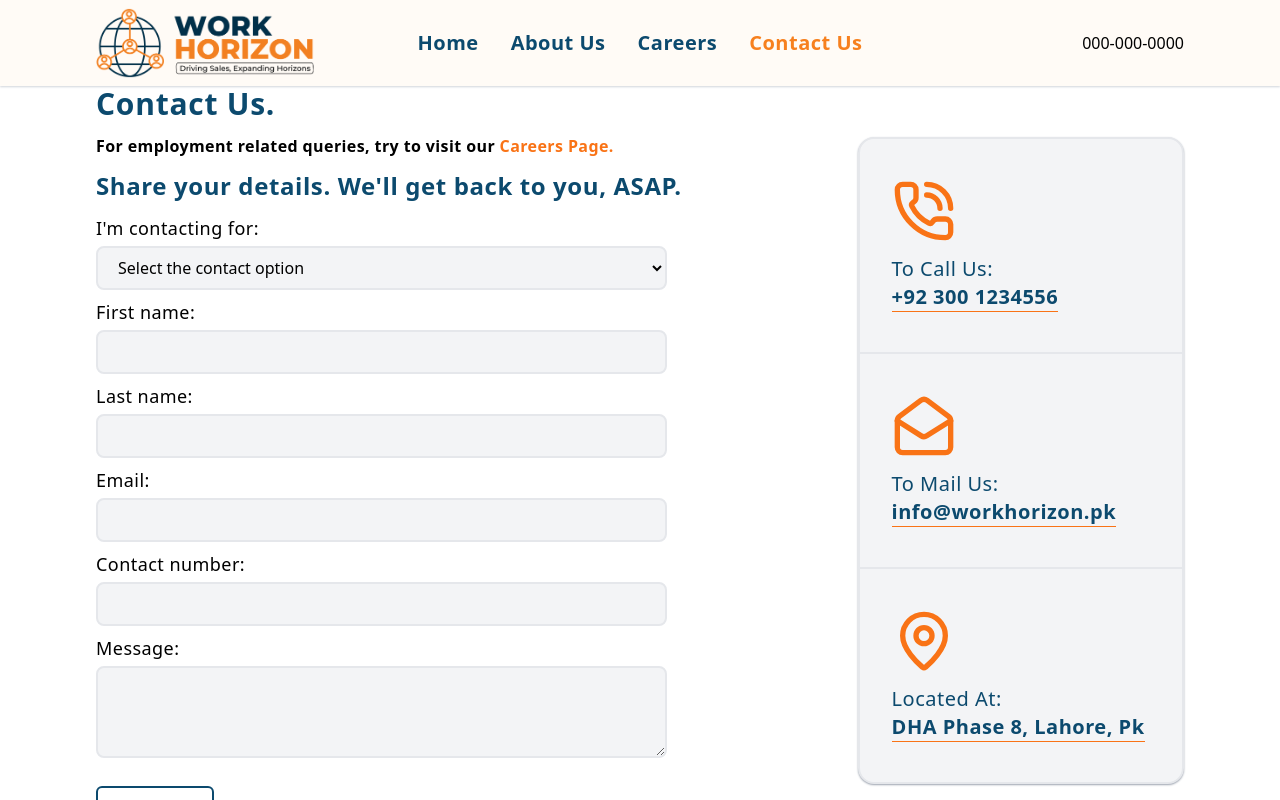
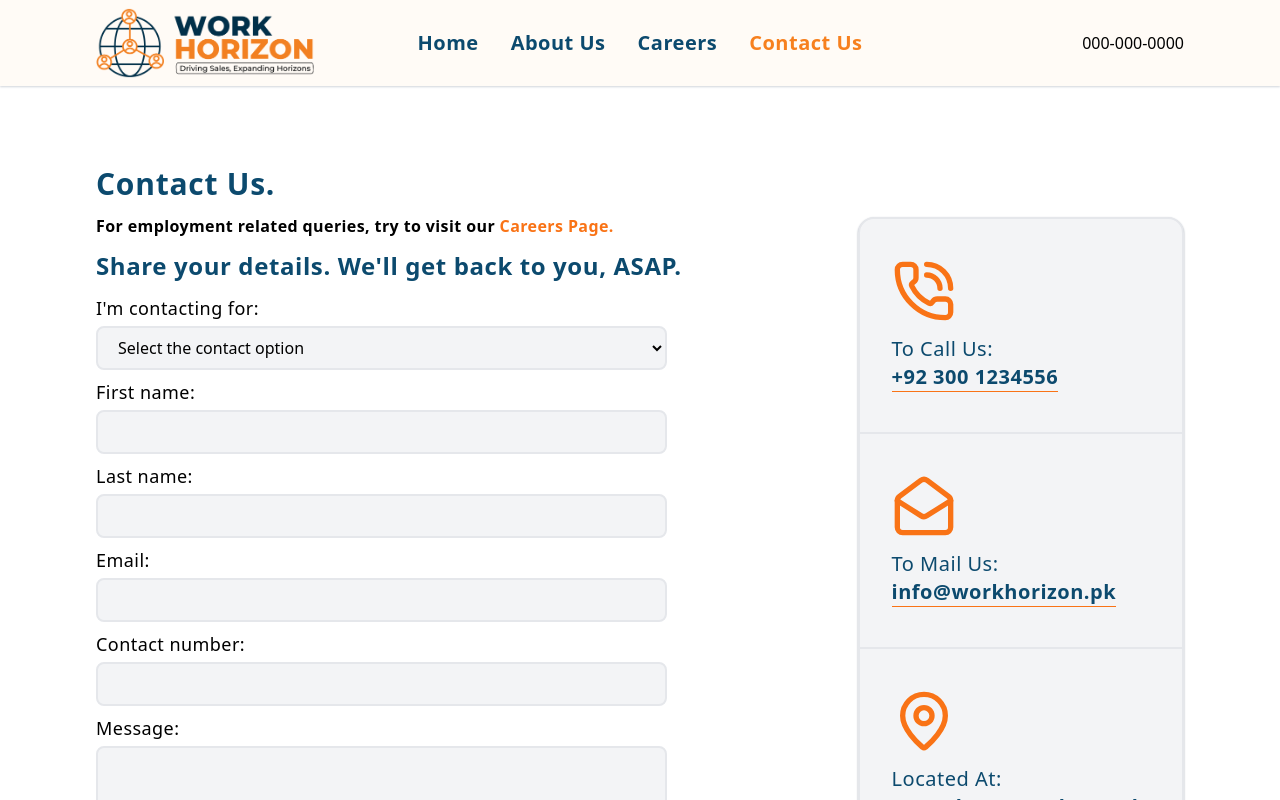
Before and after one commit to AnserShafiq/WorkHorizon, a Next.js app: page /contact-us in a window 1280 px wide. Shown: the top 800 px of the page. Built offline with nearby package versions, Linux system fonts and the light colour scheme.

Commit message:
Feb 27, 2025: Completed Contact Us Page in All views

```diff
--- a/app/ui/contact-us/contactForm.tsx
+++ b/app/ui/contact-us/contactForm.tsx
@@ -9,9 +9,10 @@ export default function ContactForm(){
     const contactOptions = [
         'Option one', 'Option two', 'Option three'
     ]
+    console.log('Reasons of contacting us=> ', contactReason)
     return(
         <div className='container w-[88%] lg:w-full min-h-[92vh] flex items-center'>
-            <div className="grid lg:grid-cols-[70%,30%] 2xl:grid-cols-[75%,25%] w-full mb-10 lg:mb-1">
+            <div className="grid lg:grid-cols-[70%,30%] 2xl:grid-cols-[75%,25%] w-full mb-10 py-10 lg:py-20 lg:mb-1">
                 <div className='block mb-8 lg:m-0'>
                     <h3 className="text-2xl xl:text-3xl font-bold tracking-wide text-sky-900 mb-3">Contact Us.</h3>
                     <h4 className="text-md 2xl:text-xl font-semibold tracking-wide mb-3">For employment related queries, try to visit our <Link className="font-bold text-orange-500 capitalize" href={'/careers'}>Careers page.</Link></h4>
```
